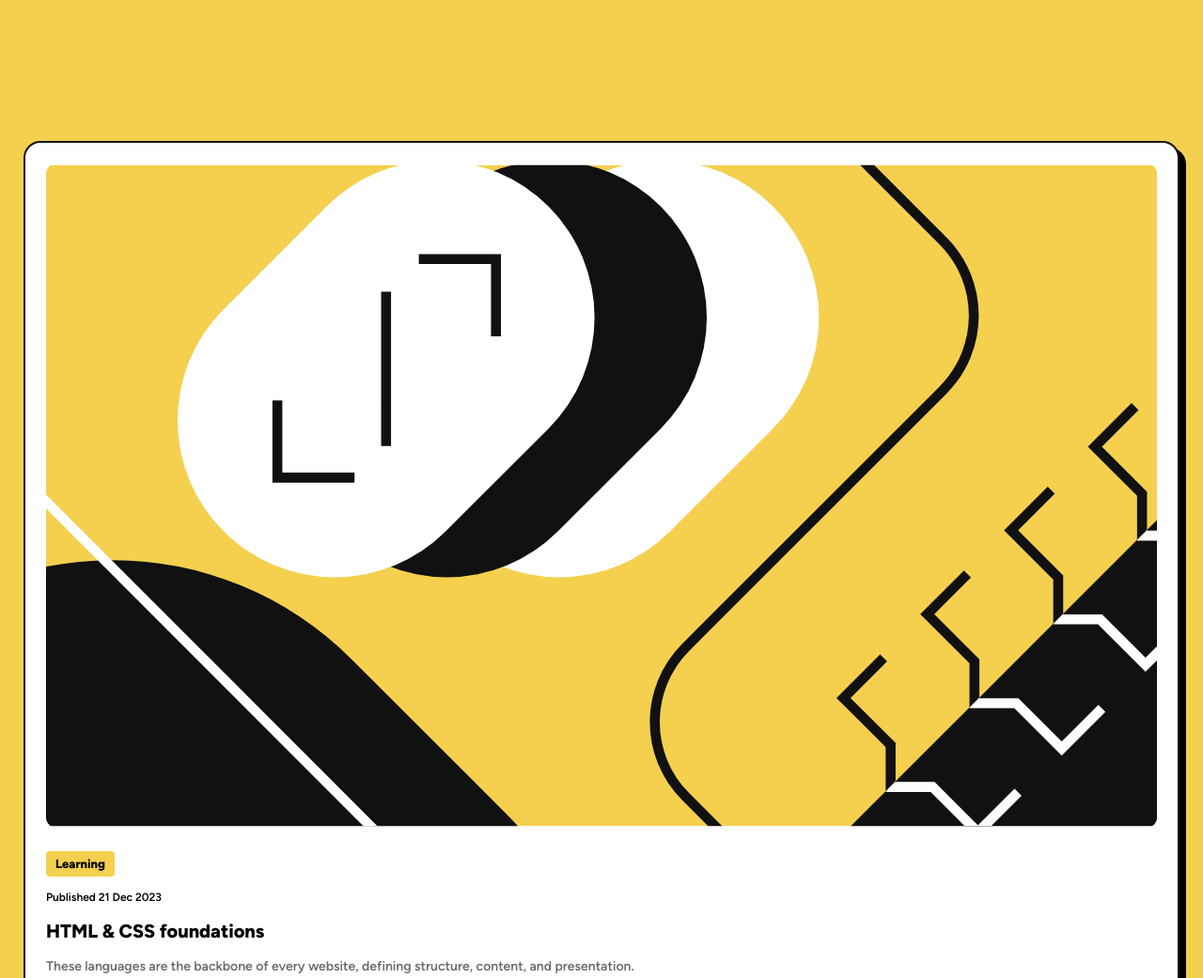
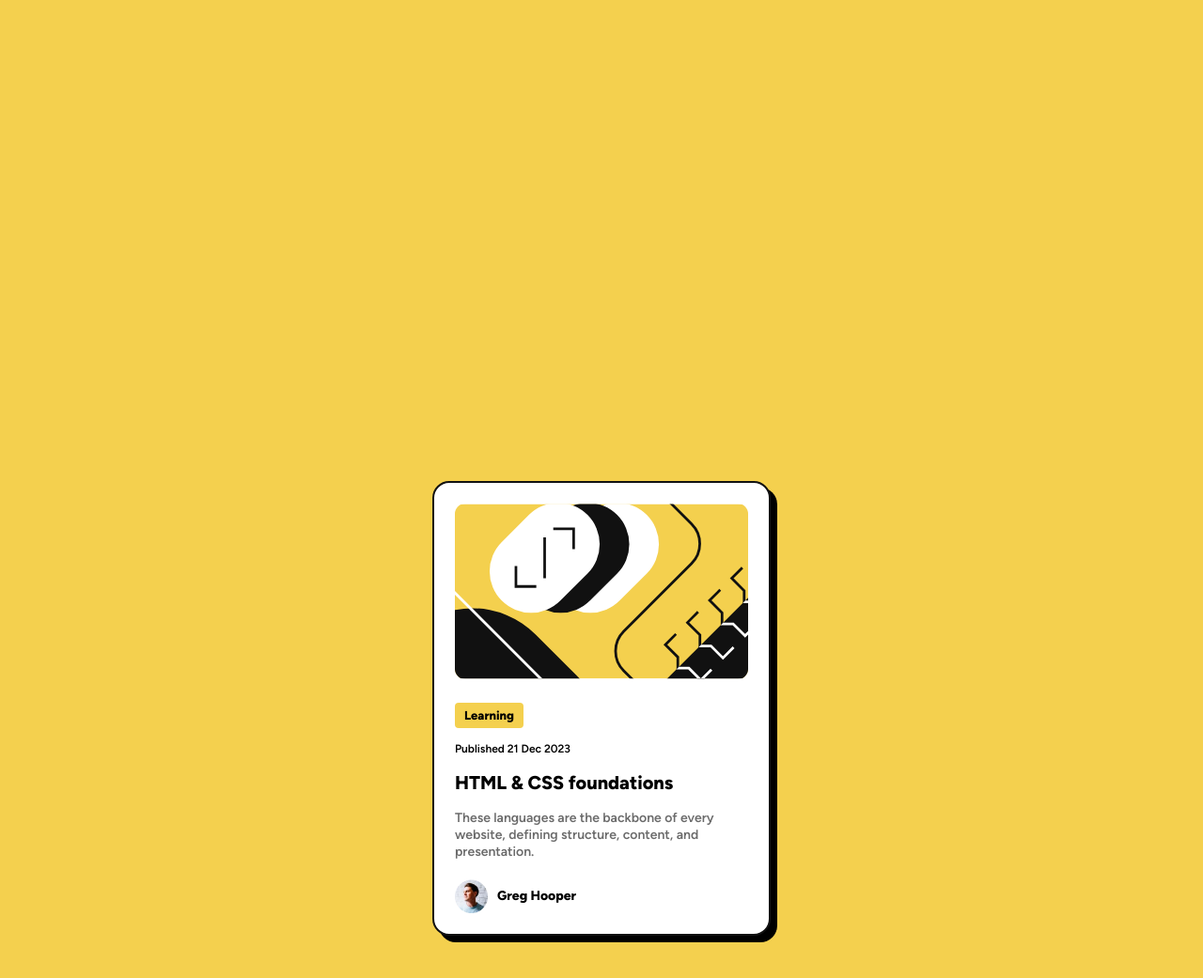
Before and after one commit to Mosacd/practice-2, a plain HTML site: page index.html in a window 1280 px wide. Shown: the top 1041 px of the page at 94% size. Drawn offline with Linux system fonts and the light colour scheme.

Commit message:
Update index.html

```diff
--- a/index.html
+++ b/index.html
@@ -38,13 +38,15 @@
       }
 
     body{
-    padding: 150px 25px;
+    padding: 40% 25px;
     background-color: hsl(47, 88%, 63%);
     }
 
 
 
     #container{
+      margin: auto;
+      max-width: 360px;
       width: 100%;
       height: auto;
       border: 2px solid hsl(0, 0%, 7%);
@@ -87,7 +89,8 @@
       padding-bottom: 17px;
       transition: color 300ms;
     }
-      h1:hover{
+
+    h1:hover{
       color: hsl(47, 88%, 63%);
       cursor: pointer;
     }
```
